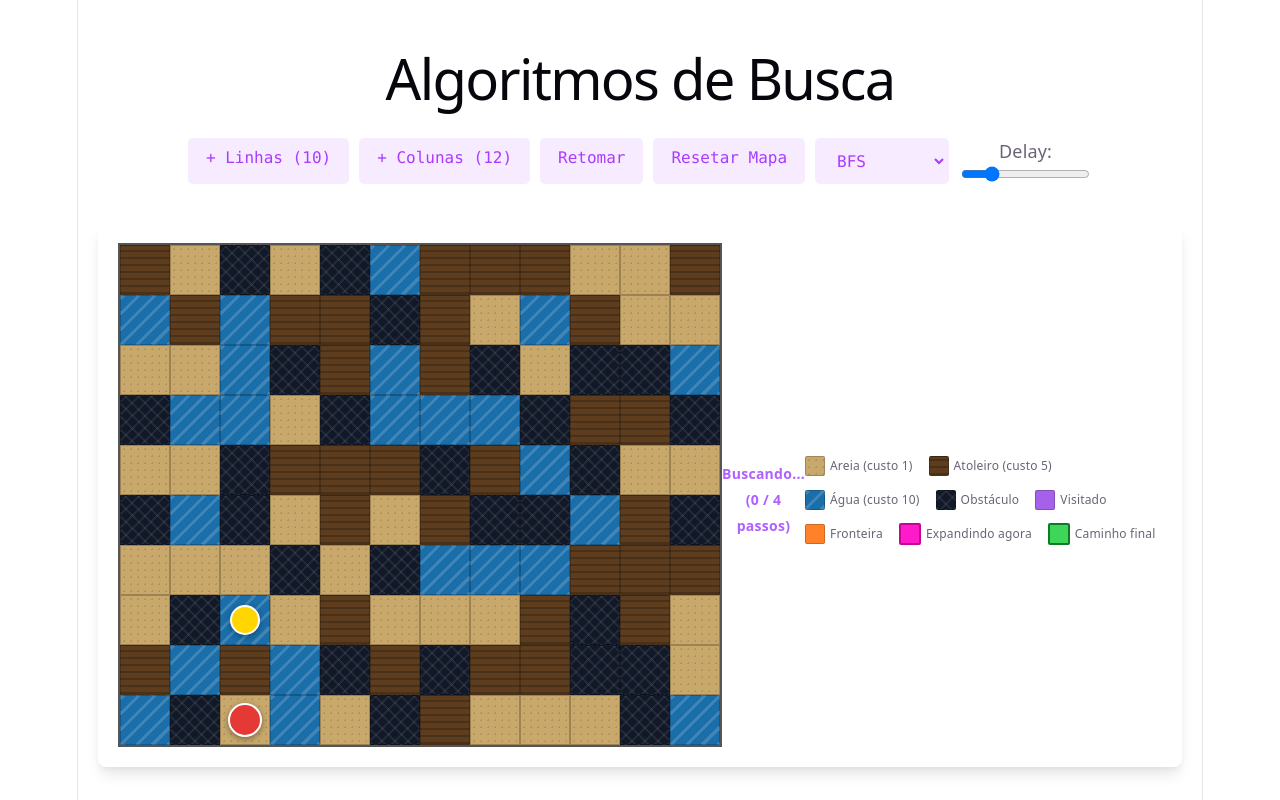
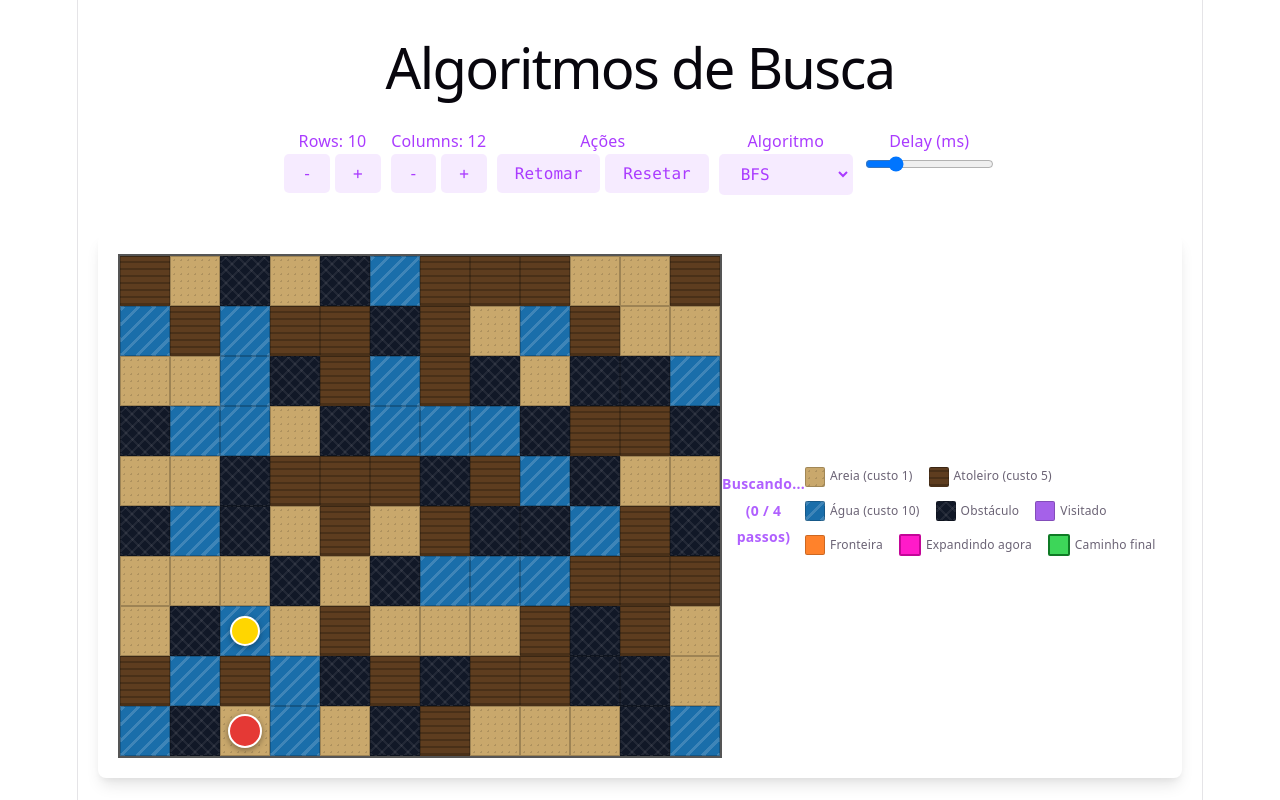
Before and after one commit to Ypisds/projeto-busca, a React (Vite) app: page / in a window 1280 px wide. Built offline with nearby package versions, Linux system fonts and the light colour scheme.

Commit message:
styles(Interface): reorgazinando a interface dos botões

```diff
--- a/src/App.css
+++ b/src/App.css
@@ -18,6 +18,16 @@
     outline: 2px solid var(--accent);
     outline-offset: 2px;
   }
+}
+
+.input-label{
+  font-size: 16px;
+  color: var(--accent);
+}
+
+.buttons_container_inner {
+  display: flex;
+  gap: 5px;
 }
 
 .input-container{
--- a/src/App.tsx
+++ b/src/App.tsx
@@ -16,41 +16,67 @@ function App() {
 
       {/* controle dos botoes */}
       <div className="buttons_container">
+        <div className='input-container'>
+          <span className='input-label'>Rows: {rows}</span>
+          <div className='buttons_container_inner'>
+            <button className="counter" onClick={() => setRows(prev => {
+              if(prev > 4) return prev - 1;
+              else return prev
+            })}>
+              -
+            </button>
             <button className="counter" onClick={() => setRows(prev => prev + 1)}>
-          + Linhas ({rows})
+              +
             </button>
+          </div>
+        </div>
 
+        <div className='input-container'>
+          <span className='input-label'>Columns: {columns}</span>
+          <div className='buttons_container_inner'>
+            <button className="counter" onClick={() => setColumns(prev => {
+              if(prev > 4) return prev - 1;
+              else return prev
+            })}>
+              -
+            </button>
             <button className="counter" onClick={() => setColumns(prev => prev + 1)}>
-          + Colunas ({columns})
+              +
             </button>
+          </div>
+        </div>
 
+        <div className='input-container'>
+          <span className='input-label'>Ações</span>
+          <div className='buttons_container_inner'>
             <button className="counter" onClick={() => setIsPaused(!isPaused)}>
               {isPaused ? "Retomar" : "Pausar"}
             </button>
+            <button className="counter" onClick={() => window.location.reload()}>
+              Resetar
+            </button>
+          </div>
+        </div>
 
-        <button className="counter" onClick={() => window.location.reload()}>
-          Resetar Mapa
-        </button>
-
-        <select
-          className="counter"
-          value={algoritmo}
-          onChange={(e) => setAlgoritmo(e.target.value)}
-        >
+        <div className='input-container'>
+          <span className='input-label'>Algoritmo</span>
+          <select className="counter" value={algoritmo} onChange={(e) => setAlgoritmo(e.target.value)}>
             <option value="BFS">BFS</option>
             <option value="DFS">DFS</option>
             <option value="Dijkstra">Dijkstra</option>
             <option value="Greedy">Greedy</option>
             <option value="A*">A*</option>
           </select>
+        </div>
 
         {/* dinamica da velocidade */}
         <div className="input-container">
-          <span>Delay:</span>
+          <span className='input-label'>Delay (ms)</span>
           <input
             type="range"
             min="50"
             max="2000"
+            className="range-input" // Adicione uma classe para estilizar se necessário
             value={velocidade}
             onChange={(e) => setVelocidade(Number(e.target.value))}
           />
@@ -60,7 +86,7 @@ function App() {
       <div className="hero">
         {/* variaveis de controle nas props da grid */}
         <Grid
-          key={`${rows}-${columns}`}
+          key={`${rows}-${columns}-${algoritmo}`}
           rows={rows}
           columns={columns}
           isPaused={isPaused}
```
Lines whose indentation alone changed are shown as unchanged.
